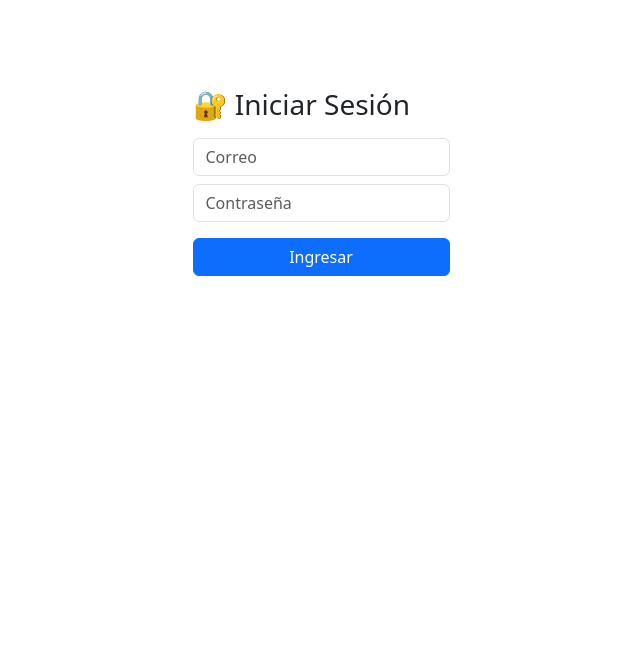
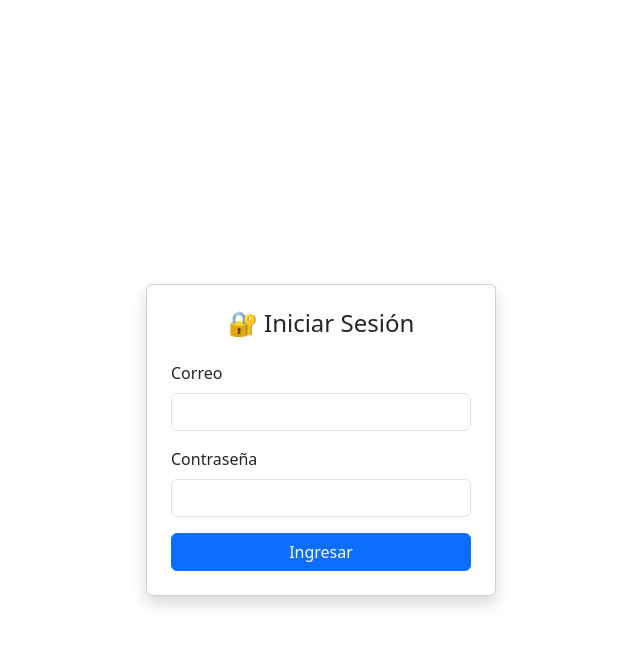
Before and after one commit to Chuites/PruebaTecnicaMPFrontend, a React (Vite) app: page /login in a window 1280 px wide. Shown: the top 646 px of the page, without its empty margins (319-959 px from the left). Built offline with nearby package versions, Linux system fonts and the light colour scheme.

Commit message:
Agregar botón de cerrar sesión en CasosPage y mejorar el diseño de la página de inicio de sesión

```diff
--- a/src/pages/CasosPage.jsx
+++ b/src/pages/CasosPage.jsx
@@ -120,8 +120,15 @@ export default function CasosPage() {
   }, []);
 
   return (
+
     <div className="container bg-white shadow p-4 rounded" style={{ width: '100%', maxWidth: 900 }}>
 
+      <button className="btn btn-outline-danger btn-sm" onClick={() => {
+        localStorage.removeItem('usuario');
+        navigate('/login');
+      }}>
+        Cerrar sesión
+      </button>
 
       <div className="d-flex justify-content-end mb-3 gap-2">
         <Link to="/reporte-casos" className="btn btn-outline-primary btn-sm">
--- a/src/pages/LoginPage.jsx
+++ b/src/pages/LoginPage.jsx
@@ -20,11 +20,20 @@ export default function LoginPage() {
   };
 
   return (
-    <div className="container mt-5" style={{ maxWidth: 400 }}>
-      <h3 className="mb-3">🔐 Iniciar Sesión</h3>
-      <input className="form-control mb-2" placeholder="Correo" onChange={e => setCorreo(e.target.value)} />
-      <input className="form-control mb-3" type="password" placeholder="Contraseña" onChange={e => setPassword(e.target.value)} />
-      <button className="btn btn-primary w-100" onClick={login}>Ingresar</button>
+    <div className="d-flex justify-content-center align-items-center" style={{ height: '100vh', backgroundColor: '#ffffffff' }}>
+      <div className="card shadow p-4" style={{ width: 350 }}>
+        <h4 className="mb-4 text-center">🔐 Iniciar Sesión</h4>
+        <div className="mb-3">
+          <label className="form-label">Correo</label>
+          <input className="form-control" type="email" onChange={e => setCorreo(e.target.value)} />
+        </div>
+        <div className="mb-3">
+          <label className="form-label">Contraseña</label>
+          <input className="form-control" type="password" onChange={e => setPassword(e.target.value)} />
+        </div>
+        <button className="btn btn-primary w-100" onClick={login}>Ingresar</button>
+      </div>
     </div>
   );
+
 }
```
